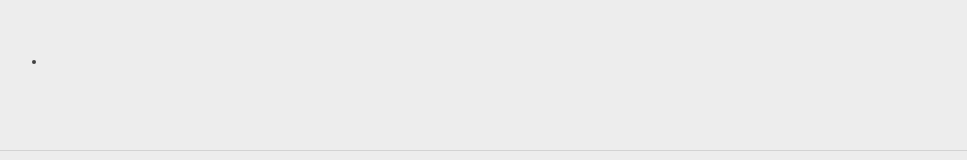
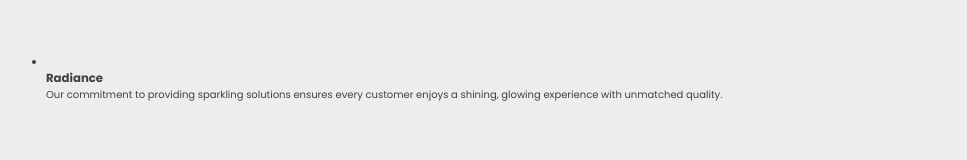
Before and after one commit to dariojularic/x-shopper-dream-e-commerce, a React (Vite) app: page / in a window 1280 px wide. Shown: the part 1795-1955 px from the top of the page, without its empty margins (146-1113 px from the left). Built offline with nearby package versions, Linux system fonts and the light colour scheme; no server answers.

Commit message:
Add style

```diff
--- a/src/pages/Home/components/ForthSection.tsx
+++ b/src/pages/Home/components/ForthSection.tsx
@@ -13,7 +13,15 @@ function ForthSection() {
         <div className="skills-container">
           <ul className="skills-list">
             <li>
-
+              {/* <div className="skill-container"> */}
+                <div className="skill-icon-container">
+                  <img src="" alt="" />
+                </div>
+                <div className="skill-container">
+                  <h3>Radiance</h3>
+                  <p>Our commitment to providing sparkling solutions ensures every customer enjoys a shining, glowing experience with unmatched quality.</p>
+                </div>
+              {/* </div> */}
             </li>
           </ul>
         </div>
```
